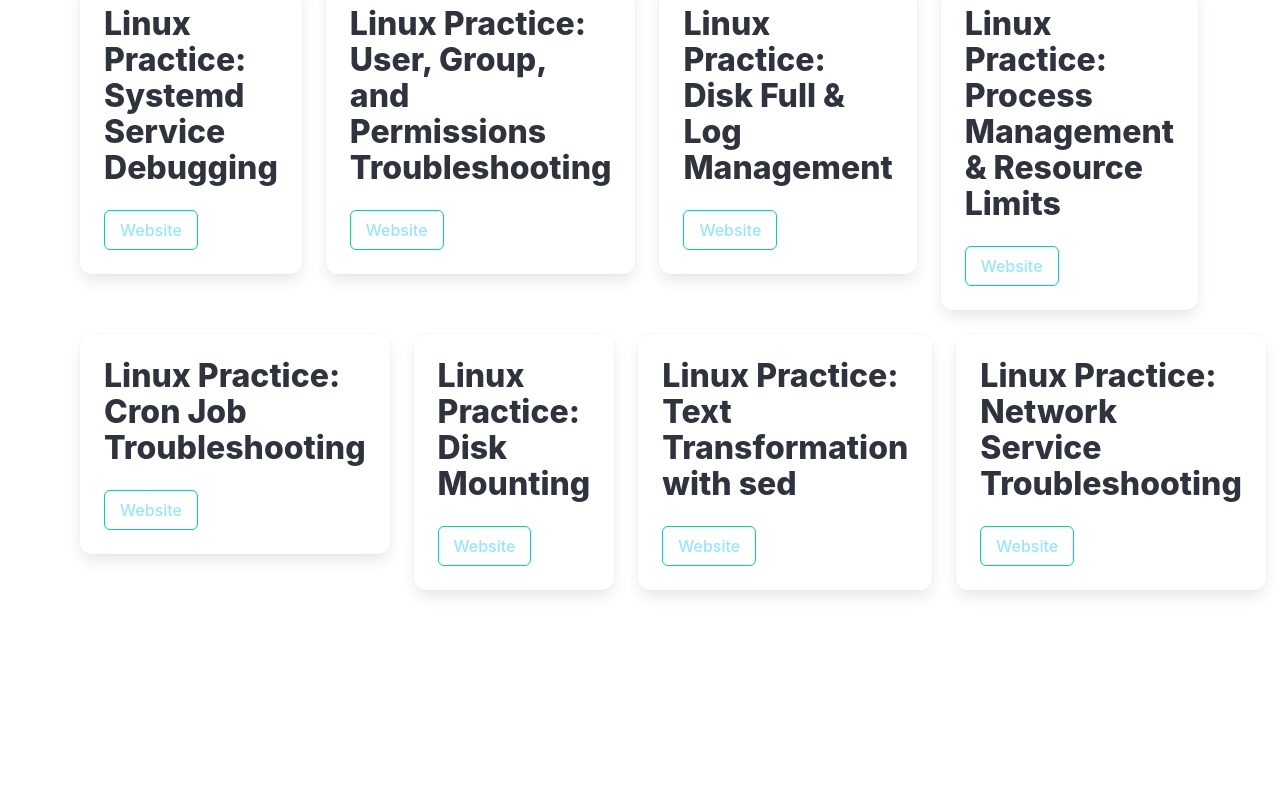
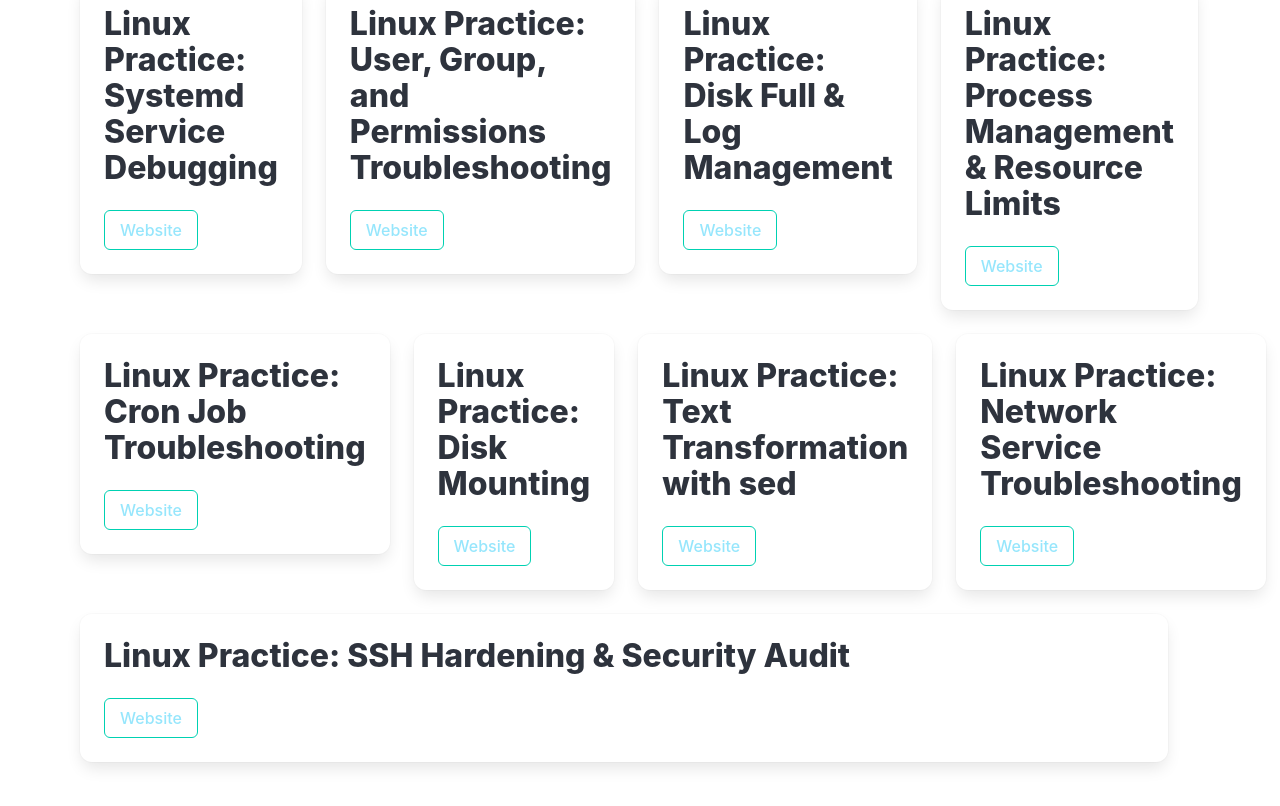
Before and after one commit to alexiscarbillet/alexis-carbillet, a React (Vite) app: page /training in a window 1280 px wide. Shown: the part 1236-2042 px from the top of the page. Before the commit the page ends 1906 px from the top, so only its background shows below. Built offline with nearby package versions, Linux system fonts and the light colour scheme.

Commit message:
add new linux

```diff
--- a/src/Training.jsx
+++ b/src/Training.jsx
@@ -28,6 +28,7 @@ export default function Training() {
     { titleKey: "training.linux.disks", url: "https://killercoda.com/alexis-carbillet/course/Linux/Disk-Mounting" },
     { titleKey: "training.linux.sed", url: "https://killercoda.com/alexis-carbillet/course/Linux/sed-transform" },
     { titleKey: "training.linux.network", url: "https://killercoda.com/alexis-carbillet/course/Linux/Network-Service-Troubleshooting" },
+    { titleKey: "training.linux.sshHardening", url: "https://killercoda.com/alexis-carbillet/course/Linux/ssh-hardening" },
   ];
 
   const renderCardsInRows = (items) => {
--- a/src/i18n/en.json
+++ b/src/i18n/en.json
@@ -79,7 +79,8 @@
       "cronJob": "Linux Practice: Cron Job Troubleshooting",
       "disks": "Linux Practice: Disk Mounting",
       "sed": "Linux Practice: Text Transformation with sed",
-      "network": "Linux Practice: Network Service Troubleshooting"
+      "network": "Linux Practice: Network Service Troubleshooting",
+      "sshHardening": "Linux Practice: SSH Hardening & Security Audit"
     }
   },
   "podcast": {
--- a/src/i18n/fr.json
+++ b/src/i18n/fr.json
@@ -79,7 +79,8 @@
       "cronJob": "Exercice Linux : Dépannage Cron Job",
       "disks": "Exercice Linux : Montage des disques",
       "sed": "Exercice Linux : Transformation de texte avec sed",
-      "network": "Exercice Linux : Dépannage des services réseau"
+      "network": "Exercice Linux : Dépannage des services réseau",
+      "sshHardening": "Exercice Linux : Renforcement de la sécurité SSH et audit"
     }
   },
   "podcast": {
```
